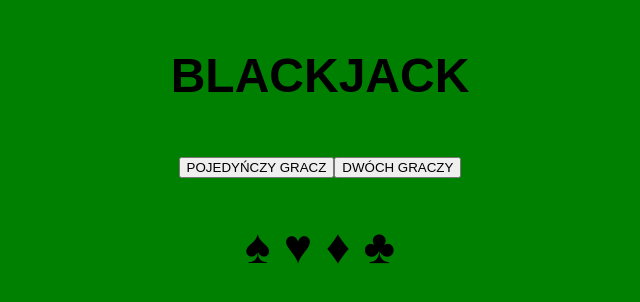
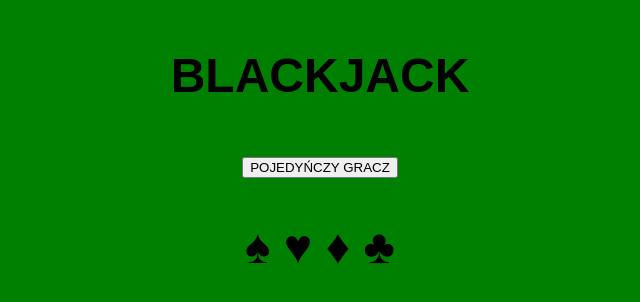
Before and after one commit to makowskiadrian93/Blackjack, a Vue app: page / in a window 1280 px wide. Shown: the top 302 px of the page, without its empty margins (320-960 px from the left). Built offline with nearby package versions, Linux system fonts and the light colour scheme.

Commit message:
15:02 08.08.2020 fixed

```diff
--- a/src/App.vue
+++ b/src/App.vue
@@ -1,32 +1,39 @@
 
 <template>
   <div>
-    <BlackJackTitle></BlackJackTitle>
+    <div class="title">
+      <section>
+        <h1>BLACKJACK</h1>
+        <div>
+          <button @click="singlePlayer">POJEDYŃCZY GRACZ</button>
+          <!-- <button @click="multiPlayer">DWÓCH GRACZY</button> -->
+          <h2 class="footer">♠ ♥ ♦ ♣</h2>
+        </div>
+      </section>
+    </div>
     <SinglePlayer v-if="singlePlayerMode"></SinglePlayer>
   </div>
 </template>
 
 
 <script>
-import BlackJackTitle from "./components/BlackJackTitle.vue";
 import SinglePlayer from "./components/SinglePlayer.vue";
 
 export default {
   data: function() {
     return {
-      singlePlayerMode: false,
+      singlePlayerMode: false
     };
   },
   components: {
-   BlackJackTitle,
-   SinglePlayer
+    SinglePlayer
   },
-  methods: {
+   methods: {
     singlePlayer() {
-      this.SinglePlayerMode = true;
+      console.log('rozpoczynamy singlePlayera');
+      this.singlePlayerMode = true;
     }
   },
-
 };
 </script>
 <style>
@@ -34,4 +41,14 @@ body,
 html {
   background-color: green;
 }
+.title {
+  display: grid;
+  grid-template-columns: auto;
+  font-family: Arial, Helvetica, sans-serif;
+  font-size: 2rem;
+  text-align: center;
+}
+.footer {
+  text-align: center;
+}
 </style>
--- a/src/components/BlackJackTitle.vue
+++ /dev/null
@@ -1,35 +0,0 @@
-<template>
-  <div class="title">
-    <section>
-      <h1>BLACKJACK</h1>
-      <div>
-        <button @click="singlePlayer">POJEDYŃCZY GRACZ</button>
-        <button @click="multiPlayer">DWÓCH GRACZY</button>
-        <h2 class="footer">♠ ♥ ♦ ♣</h2>
-      </div>
-    </section>
-  </div>
-</template>
-
-<script>
-export default {
-  data: function() {
-    return {
-        SinglePlayerMode: false,
-    };
-  },
-
-};
-</script>
-<style scoped>
-.title {
-  display: grid;
-  grid-template-columns: auto;
-  font-family: Arial, Helvetica, sans-serif;
-  font-size: 2rem;
-  text-align: center;
-}
-.footer {
-  text-align: center;
-}
-</style>
```
